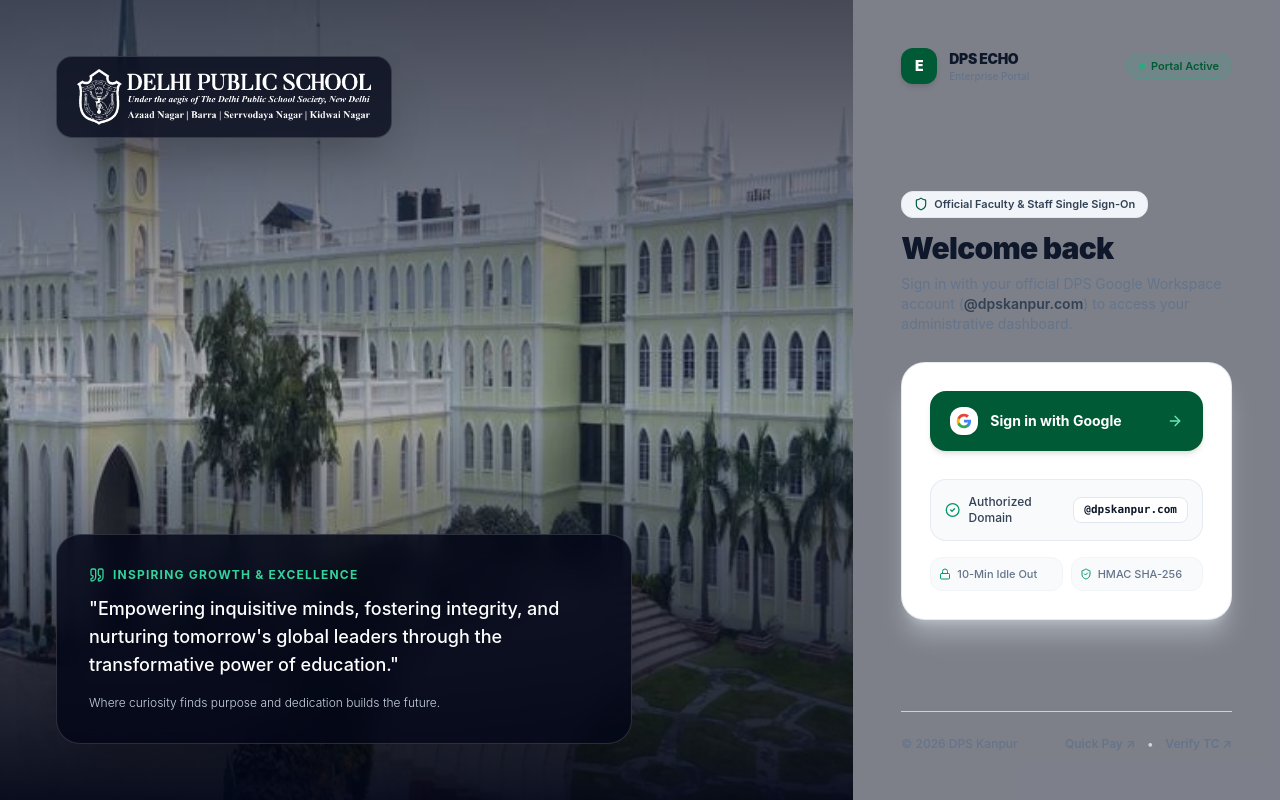
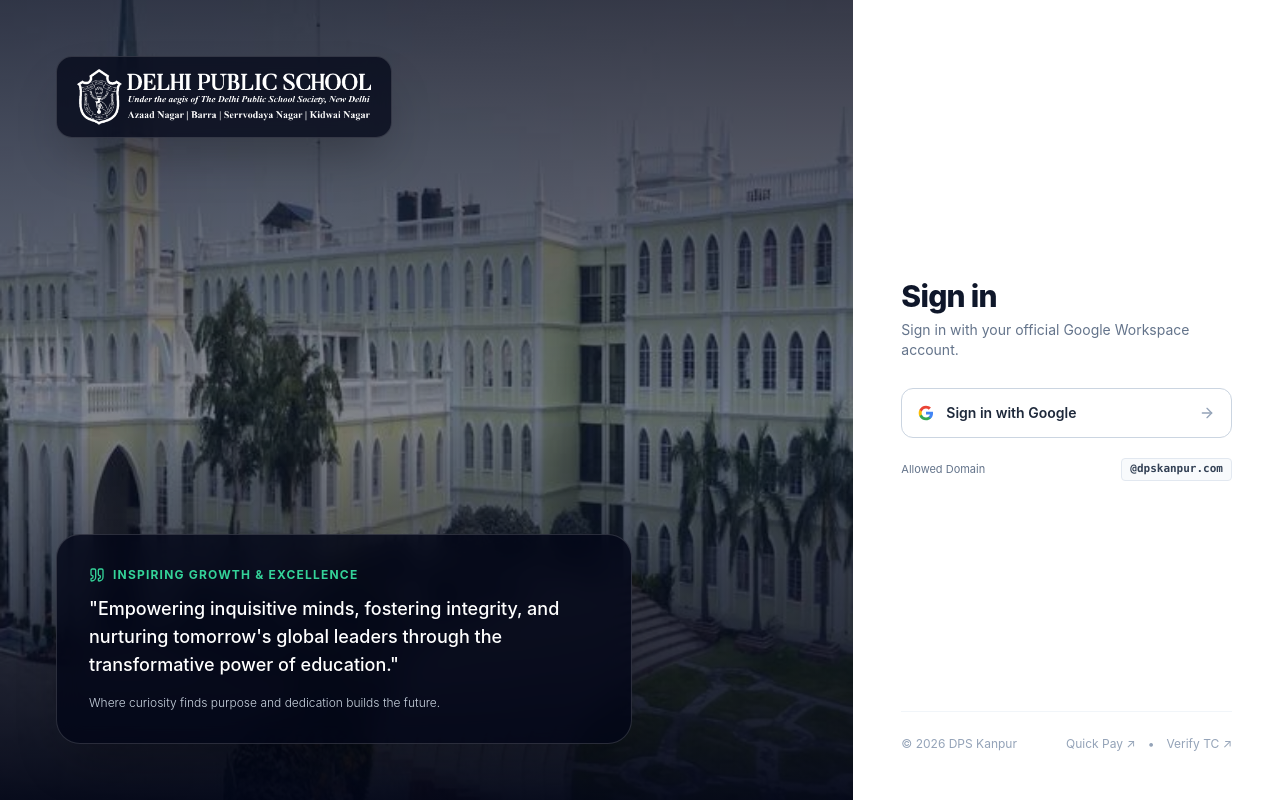
Before and after one commit to dpskanpur/dps_echo, a Next.js app: page /login in a window 1280 px wide. Built offline with nearby package versions, Linux system fonts and the light colour scheme.

Commit message:
style(login): strip weird badges/labels and clean right login panel to minimal intuitive layout

```diff
--- a/app/login/page.tsx
+++ b/app/login/page.tsx
@@ -2,7 +2,7 @@
 
 import { Suspense } from "react";
 import { useSearchParams } from "next/navigation";
-import { ShieldCheck, Lock, AlertCircle, ArrowRight, Quote, Shield, CheckCircle2 } from "lucide-react";
+import { AlertCircle, ArrowRight, Quote } from "lucide-react";
 import Link from "next/link";
 
 function LoginForm() {
@@ -16,11 +16,11 @@
 
   return (
     <div className="min-h-screen w-full bg-slate-950 flex items-stretch antialiased selection:bg-[#005A36] selection:text-white">
-      {/* LEFT COLUMN: Campus Photo & Motivational Slogan (Preserved) */}
+      {/* LEFT COLUMN: Campus Photo & Slogan (Preserved) */}
       <div className="hidden lg:flex lg:w-3/5 xl:w-2/3 relative flex-col justify-between p-10 xl:p-14 overflow-hidden bg-slate-900">
         {/* Campus Background Image */}
         <div
-          className="absolute inset-0 bg-cover bg-center transition-transform duration-1000 scale-100"
+          className="absolute inset-0 bg-cover bg-center opacity-75"
           style={{
             backgroundImage: `url('/dps-azad-nagar-real.png')`,
           }}
@@ -56,80 +56,63 @@
         </div>
       </div>
 
-      {/* RIGHT COLUMN: Fully Responsive Executive Panel */}
-      <div className="w-full lg:w-2/5 xl:w-1/3 bg-slate-50/50 flex flex-col justify-between p-6 sm:p-10 lg:p-12 relative overflow-y-auto min-h-screen lg:min-h-0">
-        {/* Top Header Row (Desktop/Tablet) */}
-        <div className="flex items-center justify-between gap-4 pb-4">
-          <div className="flex items-center gap-3">
-            <div className="w-9 h-9 rounded-xl bg-[#005A36] text-white flex items-center justify-center font-black text-sm shadow-md">
-              E
-            </div>
-            <div>
-              <span className="block font-black text-slate-900 text-sm tracking-tight">DPS ECHO</span>
-              <span className="block text-[10px] text-slate-500 font-medium">Enterprise Portal</span>
-            </div>
+      {/* RIGHT COLUMN: Ultra-Clean, Intuitive & Minimal Login Panel */}
+      <div className="w-full lg:w-2/5 xl:w-1/3 bg-white flex flex-col justify-between p-8 sm:p-12">
+        {/* Mobile Header Logo */}
+        <div className="flex lg:hidden items-center justify-between pb-6 border-b border-slate-100">
+          <img
+            src="/dps-logo-white.png"
+            alt="DPS Logo"
+            className="h-9 w-auto object-contain invert brightness-0"
+          />
         </div>
 
-          <div className="inline-flex items-center gap-1.5 bg-emerald-500/10 border border-emerald-500/20 px-3 py-1 rounded-full text-[11px] font-semibold text-[#005A36]">
-            <span className="w-1.5 h-1.5 rounded-full bg-emerald-500 animate-pulse" />
-            <span>Portal Active</span>
-          </div>
-        </div>
+        <div className="hidden lg:block" />
 
-        {/* Center Card Container */}
-        <div className="max-w-md w-full mx-auto my-auto py-6 sm:py-8 space-y-6 sm:space-y-7">
-          {/* Section Title */}
-          <div className="space-y-2">
-            <div className="inline-flex items-center gap-1.5 px-3 py-1 rounded-xl bg-slate-100 border border-slate-200 text-slate-700 text-[11px] font-semibold">
-              <Shield className="w-3.5 h-3.5 text-[#005A36]" />
-              <span>Official Faculty & Staff Single Sign-On</span>
-            </div>
-            <h2 className="text-2xl sm:text-3xl font-black text-slate-900 tracking-tight pt-1">
-              Welcome back
-            </h2>
-            <p className="text-xs sm:text-sm text-slate-500 leading-relaxed">
-              Sign in with your official DPS Google Workspace account (<span className="font-semibold text-slate-700">@dpskanpur.com</span>) to access your administrative dashboard.
+        {/* Login Card */}
+        <div className="max-w-sm w-full mx-auto my-auto py-8 space-y-7">
+          {/* Header */}
+          <div className="space-y-1.5">
+            <h1 className="text-2xl sm:text-3xl font-extrabold text-slate-900 tracking-tight">
+              Sign in
+            </h1>
+            <p className="text-xs sm:text-sm text-slate-500">
+              Sign in with your official Google Workspace account.
             </p>
           </div>
 
-          {/* Error Notice Card */}
+          {/* Error Notice */}
           {errorParam && (
-            <div className="bg-rose-50 border border-rose-200/90 rounded-2xl p-4 text-left flex items-start gap-3 text-xs text-rose-900 shadow-sm animate-in fade-in">
+            <div className="bg-rose-50 border border-rose-200 rounded-xl p-3.5 flex items-start gap-2.5 text-xs text-rose-900">
               <AlertCircle className="w-4 h-4 text-rose-600 shrink-0 mt-0.5" />
-              <div className="space-y-1">
-                <strong className="block font-bold">
-                  {errorParam === "idle_timeout" ? "Session Idle Timeout (10 Mins)" : errorParam === "tab_closed" ? "Tab Closed" : "Sign-in Notice"}
+              <div>
+                <strong className="block font-semibold">
+                  {errorParam === "idle_timeout" ? "Session Expired" : errorParam === "tab_closed" ? "Tab Closed" : "Sign-in Notice"}
                 </strong>
-                <p className="text-[11px] text-rose-700 leading-relaxed">
+                <p className="text-[11px] text-rose-700 mt-0.5 leading-relaxed">
                   {errorParam === "idle_timeout"
-                    ? "You were automatically signed out after 10 minutes of idle inactivity. Please sign in with Google to resume."
+                    ? "You were signed out after 10 minutes of inactivity."
                     : errorParam === "tab_closed"
-                    ? "Your session ended because the browser tab was closed. Please sign in with Google to start a fresh session."
-                    : errorParam === "session_expired_unauthorized"
-                    ? "Your unprivileged session expired. Ask an administrator to grant access, then sign in again."
+                    ? "Your session ended because the tab was closed."
                     : errorParam === "domain_not_allowed"
-                    ? `Account "${attemptedEmail || ""}" is unauthorized. Only @dpskanpur.com accounts are permitted.`
-                    : errorParam === "google_oauth_missing"
-                    ? "Google OAuth keys (GOOGLE_CLIENT_ID & GOOGLE_CLIENT_SECRET) are not configured in .env."
+                    ? `Account "${attemptedEmail || ""}" is unauthorized. Only @dpskanpur.com is permitted.`
                     : errorDetail
-                    ? `Google Auth Error: ${errorDetail}`
+                    ? `Google Error: ${errorDetail}`
                     : "Could not authenticate your Google account. Please try again."}
                 </p>
               </div>
             </div>
           )}
 
-          {/* Main Actions Container */}
-          <div className="bg-white border border-slate-200/90 rounded-3xl p-6 sm:p-7 shadow-xl shadow-slate-200/40 space-y-6">
-            {/* Primary Action Button */}
+          {/* Google Sign-In Primary Action */}
+          <div className="space-y-4">
             <a
               href={googleAuthHref}
-              className="w-full bg-[#005A36] hover:bg-[#00472a] active:bg-[#003821] text-white font-bold py-3.5 sm:py-4 px-4 sm:px-5 rounded-2xl text-xs sm:text-sm transition-all duration-200 shadow-md hover:shadow-lg flex items-center justify-between group cursor-pointer"
+              className="w-full bg-white hover:bg-slate-50 active:bg-slate-100 text-slate-800 font-semibold py-3.5 px-4 rounded-xl text-xs sm:text-sm transition border border-slate-300 hover:border-emerald-600 shadow-xs flex items-center justify-between group cursor-pointer"
             >
               <div className="flex items-center gap-3">
-                {/* White Container for Google G Logo */}
-                <div className="w-7 h-7 rounded-xl bg-white flex items-center justify-center shrink-0 shadow-sm">
-                  <svg className="w-4 h-4" viewBox="0 0 24 24">
+                {/* 4-Color Google G */}
+                <svg className="w-4 h-4 shrink-0" viewBox="0 0 24 24">
                   <path
                     fill="#4285F4"
                     d="M22.56 12.25c0-.78-.07-1.53-.2-2.25H12v4.26h5.92c-.26 1.37-1.04 2.53-2.21 3.31v2.77h3.57c2.08-1.92 3.28-4.74 3.28-8.09z"
@@ -147,48 +130,30 @@
                     d="M12 5.38c1.62 0 3.06.56 4.21 1.64l3.15-3.15C17.45 2.09 14.97 1 12 1 7.7 1 3.99 3.47 2.18 7.06l3.66 2.84c.87-2.6 3.3-4.52 6.16-4.52z"
                   />
                 </svg>
-                </div>
                 <span>Sign in with Google</span>
               </div>
-              <ArrowRight className="w-4 h-4 text-emerald-300 group-hover:translate-x-1 transition-transform" />
+              <ArrowRight className="w-4 h-4 text-slate-400 group-hover:text-emerald-600 transition" />
             </a>
 
-            {/* Allowed Domain & Security Features list */}
-            <div className="space-y-3 pt-1">
-              <div className="bg-slate-50 border border-slate-200/80 rounded-2xl p-3.5 flex items-center justify-between text-xs">
-                <div className="flex items-center gap-2 text-slate-700 font-medium">
-                  <CheckCircle2 className="w-4 h-4 text-emerald-600" />
-                  <span>Authorized Domain</span>
-                </div>
-                <span className="font-mono font-bold text-slate-900 bg-white px-2.5 py-1 rounded-lg border border-slate-200 text-[11px] shadow-2xs">
+            {/* Minimal Allowed Domain Note */}
+            <div className="flex items-center justify-between text-[11px] text-slate-500 pt-1">
+              <span>Allowed Domain</span>
+              <span className="font-mono font-bold text-slate-700 bg-slate-50 px-2 py-0.5 rounded border border-slate-200">
                 @dpskanpur.com
               </span>
-              </div>
-
-              {/* Security Policy Features */}
-              <div className="grid grid-cols-2 gap-2 text-[11px] text-slate-500 font-medium pt-1">
-                <div className="flex items-center gap-1.5 bg-slate-50 border border-slate-100 rounded-xl p-2">
-                  <Lock className="w-3 h-3 text-emerald-600 shrink-0" />
-                  <span>10-Min Idle Out</span>
-                </div>
-                <div className="flex items-center gap-1.5 bg-slate-50 border border-slate-100 rounded-xl p-2">
-                  <ShieldCheck className="w-3 h-3 text-emerald-600 shrink-0" />
-                  <span>HMAC SHA-256</span>
-                </div>
-              </div>
             </div>
           </div>
         </div>
 
         {/* Footer */}
-        <div className="pt-6 border-t border-slate-200/80 flex items-center justify-between text-xs text-slate-500">
-          <span className="font-medium">© 2026 DPS Kanpur</span>
-          <div className="flex items-center gap-3 font-semibold">
-            <Link href="/pay" className="hover:text-[#005A36] transition">
+        <div className="pt-6 border-t border-slate-100 flex items-center justify-between text-xs text-slate-400">
+          <span>© 2026 DPS Kanpur</span>
+          <div className="flex items-center gap-3">
+            <Link href="/pay" className="hover:text-slate-700 transition">
               Quick Pay ↗
             </Link>
-            <span className="text-slate-300">•</span>
-            <Link href="/verify-tc" className="hover:text-[#005A36] transition">
+            <span>•</span>
+            <Link href="/verify-tc" className="hover:text-slate-700 transition">
               Verify TC ↗
             </Link>
           </div>
@@ -203,7 +168,7 @@
     <Suspense
       fallback={
         <div className="min-h-screen bg-slate-950 flex items-center justify-center text-emerald-400 text-xs font-mono">
-          Loading DPS Echo Portal...
+          Loading DPS Echo...
         </div>
       }
     >
```
Lines whose indentation alone changed are shown as unchanged.
